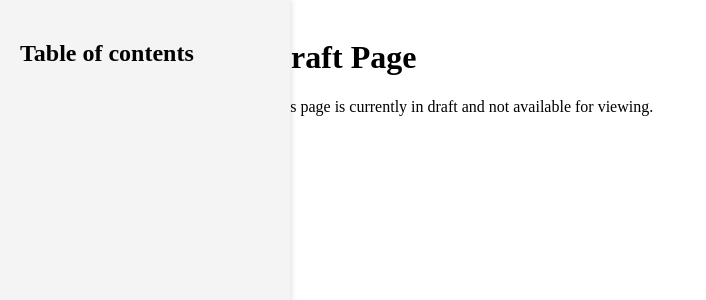
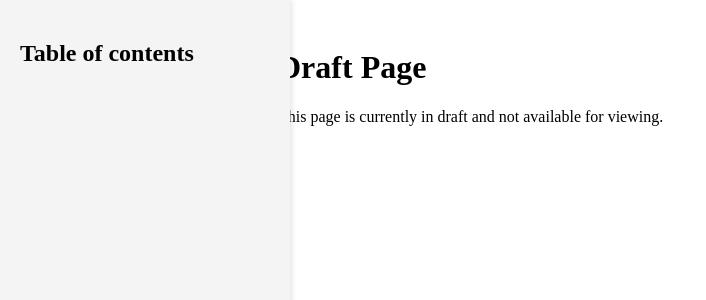
Before and after one commit to tvdk-sudoku/Python-SSG, a Python web app: template templates/draft.html in a window 1280 px wide. Shown: the top 300 px of the page, without its empty margins (0-706 px from the left). Run offline with Jinja, Linux system fonts and the light colour scheme; the template is opened without the code that fills it, so the values that code supplies are empty.

Commit message:
I hate css

```diff
--- a/main.py
+++ b/main.py
@@ -151,7 +151,7 @@ def process_markdown_file(md_file_path, output_file_path):
 
     # Extract the template name from the metadata
     template_name = extract_template(metadata)
-    print(template_name)
+
 
     # Load the corresponding HTML template
     template = load_template(template_name)
--- a/output/draft.html
+++ b/output/draft.html
@@ -22,7 +22,7 @@
         </aside>
         <main class="content">
 
-<p><h1>This page is a draft</h1><p>This content is currently unavailable.</p></p>
+    <p><h1>This page is a draft</h1><p>This content is currently unavailable.</p></p>
 
 
 
--- a/output/folder1/foldertest1.html
+++ b/output/folder1/foldertest1.html
@@ -31,7 +31,7 @@
         </aside>
         <main class="content">
 
-<p><h1 id="heading-0">Sample Document</h1>
+    <p><h1 id="heading-0">Sample Document</h1>
 
 <p>This is a sample document that is different from Test 1.</p>
 <p>For reference, you can check out <a href="../test1.html">Test 1</a>.</p>
--- a/output/test1.html
+++ b/output/test1.html
@@ -32,7 +32,7 @@
         </aside>
         <main class="content">
 
-<p><h1 id="heading-0">Sample Document</h1>
+    <p><h1 id="heading-0">Sample Document</h1>
 
 <h2 id="heading-1">Introduction</h2>
 
--- a/scripts/base.css
+++ b/scripts/base.css
@@ -15,6 +15,6 @@ aside.toc {
 
 main.content {
     margin-left: 250px; /* Same as the width of the aside */
-    padding: 10px; /* Optional: padding */
+    padding: 20px; /* Optional: padding */
     flex-grow: 1;
 }
--- a/templates/default.html
+++ b/templates/default.html
@@ -14,7 +14,7 @@
 
 
 {% block content %}
-<p>{{ content | safe }}</p>
+    <p>{{ content | safe }}</p>
 
 
 
```
Also changed, not shown: files/test1.md (+4 -0 lines).
